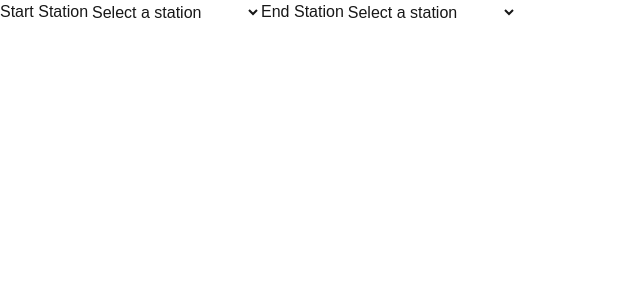
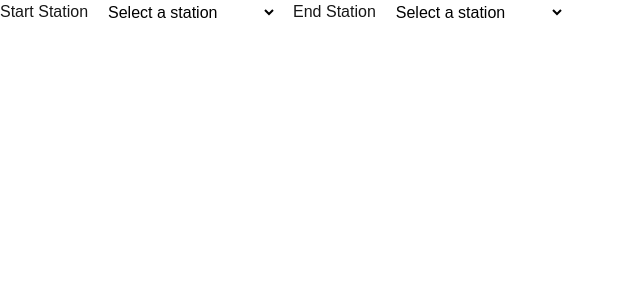
Before and after one commit to Areg472/metro-spotify-gen, a Next.js app: page /metro in a window 1280 px wide. Shown: the top 300 px of the page, without its empty margins (0-640 px from the left). Built offline with nearby package versions, Linux system fonts and the light colour scheme.

Commit message:
more tests

```diff
--- a/src/app/metro/page.js
+++ b/src/app/metro/page.js
@@ -11,7 +11,7 @@
   const yerevanStations = Object.values(stations.yerevan.stations);
 
   return (
-    <div className="flex flex-row">
+    <div className="flex flex-row space-x-4">
       <p>Start Station</p>
       <Select
         options={yerevanStations}
@@ -20,6 +20,7 @@
             yerevanStations.find((s) => s.name === e.target.value),
           )
         }
+        className="text-black"
       />
       <p>End Station</p>
       <Select
@@ -27,6 +28,7 @@
         onChange={(e) =>
           setEndStation(yerevanStations.find((s) => s.name === e.target.value))
         }
+        className="text-black"
       />
       {startStation && <p>Selected Start Station: {startStation.name}</p>}
       {endStation && <p>Selected End Station: {endStation.name}</p>}
```
